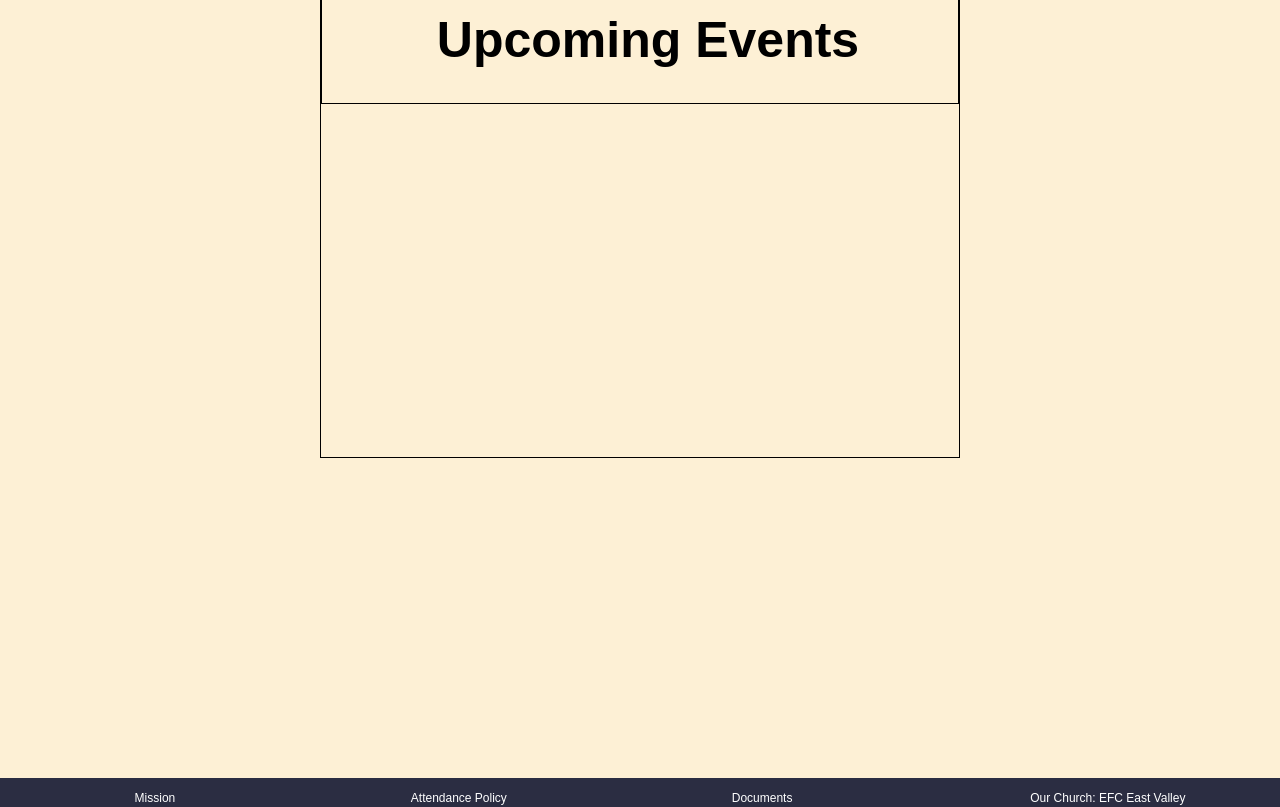
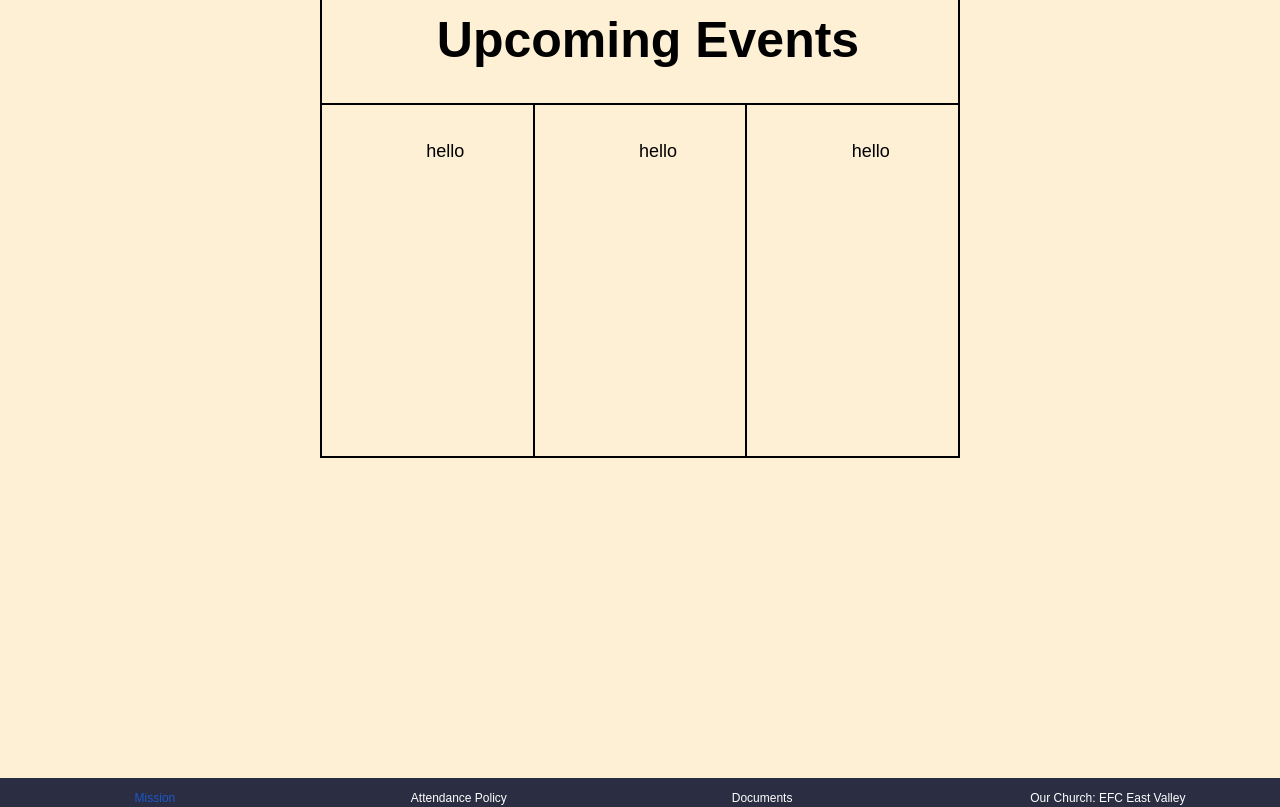
Before and after one commit to Scott-Dolphin/evcc-prototype, a React (Vite) app in the folder evcc-page/: page / in a window 1280 px wide. Shown: the part 1120-1927 px from the top of the page. Built offline with nearby package versions, Linux system fonts and the light colour scheme.

Commit message:
minor chages to root

```diff
--- a/evcc-page/package.json
+++ b/evcc-page/package.json
@@ -26,6 +26,6 @@
     "eslint-plugin-react": "^7.34.1",
     "eslint-plugin-react-hooks": "^4.6.0",
     "eslint-plugin-react-refresh": "^0.4.6",
-    "vite": "^5.2.0"
+    "vite": "^5.4.3"
   }
 }
--- a/evcc-page/src/components/footer.jsx
+++ b/evcc-page/src/components/footer.jsx
@@ -7,7 +7,7 @@ export default function Footer() {
                     <tr>
                         <td>
                             <li>
-                                <ul>Mission</ul>
+                                <ul><a href="/mission">Mission</a></ul>
                                 <ul>Classes</ul>
                                 <ul>Registration</ul>
                                 <ul>Connect</ul>
--- a/evcc-page/src/index.css
+++ b/evcc-page/src/index.css
@@ -94,7 +94,7 @@ a {
   justify-content: space-around;
 }
 
-.Footer ul {
+.Footer ul, a {
   text-align: left;
 }
 .Footer-content {
@@ -143,7 +143,18 @@ a {
   border: 1px solid black;
   padding-left: 1em;
 }
+.Calendar-content {
+  display: flex;
+  flex-direction: row;
+  justify-content: space-around;
 
+}
+.Calendar-content .Event {
+  border: 1px solid black;
+  width: 100%;
+  height: 351px;
+
+}
 /* Photo/description */
 
 .Headshot {
--- a/evcc-page/src/routes/root.jsx
+++ b/evcc-page/src/routes/root.jsx
@@ -13,6 +13,18 @@ export default function Root() {
           <div class="Calendar-title">
             <h1>Upcoming Events</h1>
           </div>
+          <div className="Calendar-content">
+              <div className="Event">
+                <p>hello</p>
+              </div>
+              <div className="Event">
+                <p>hello</p>
+              </div>
+              <div className="Event">
+                <p>hello</p>
+              </div>
+
+            </div>
         </div>
       </div>
       <Footer />
```
Also changed, not shown: 1 other file (tests, documents, lock files or other folders).
